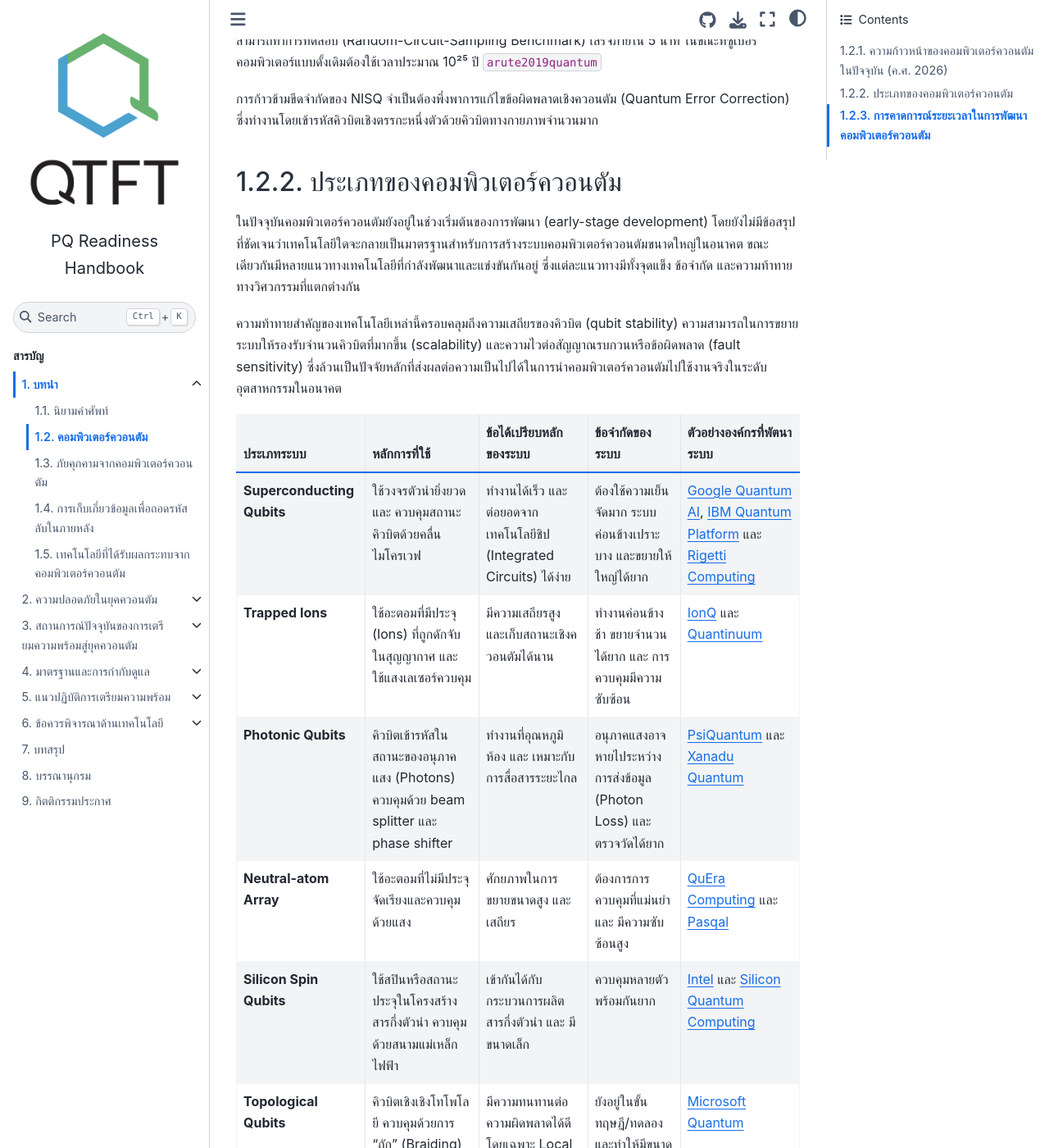
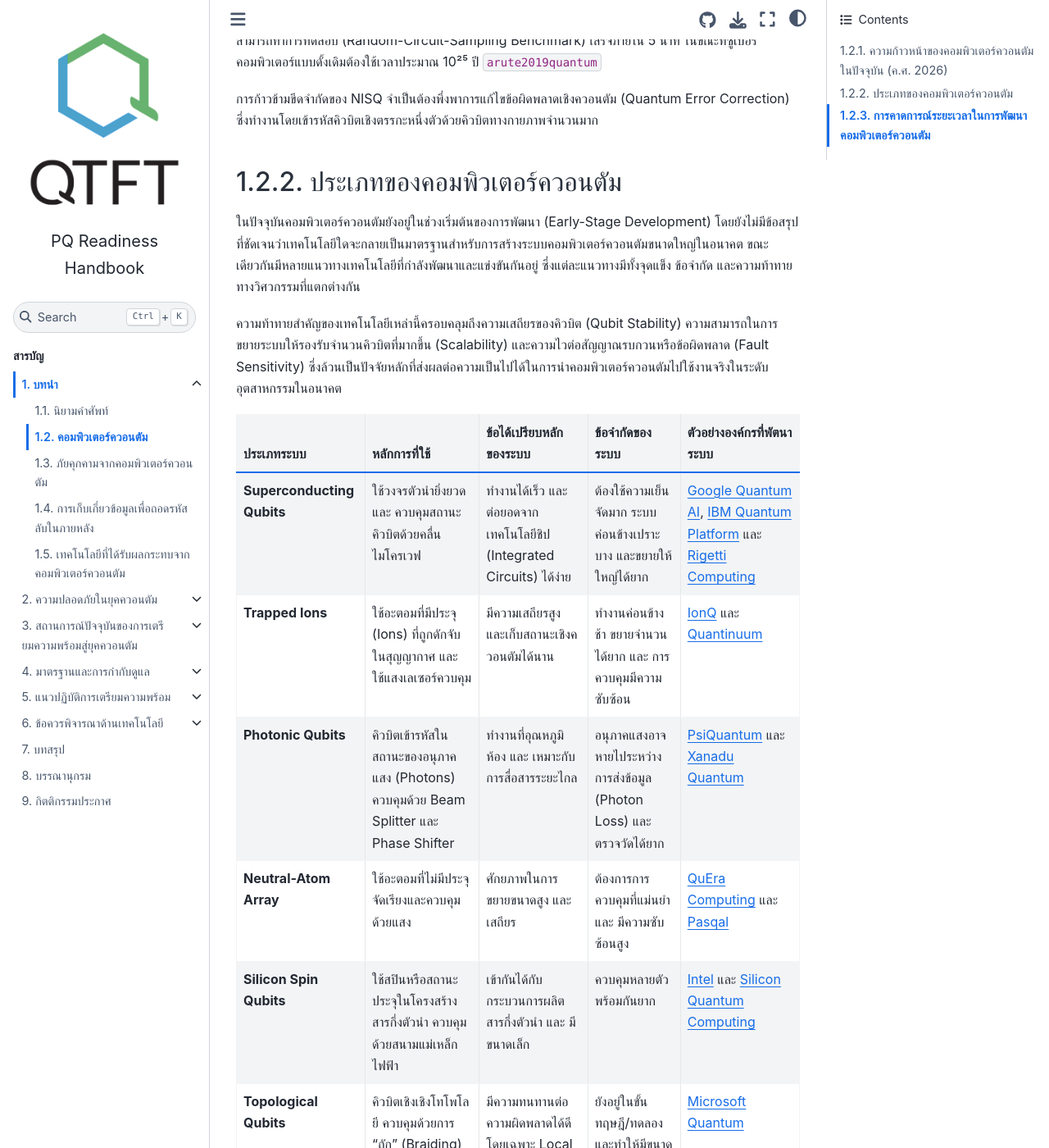
Before and after one commit to qtft/pq-readiness-handbook, a Jupyter Book: the page built from book/introduction/quantum-computer.md, in a window 1280 px wide and 1400 px high, scrolled down 843 px. Shown: the whole window at 82% size. Built offline with Jupyter Book 1.0.4 settings and Sphinx 7.4.7 and the Sphinx Book theme 1.1.4, drawn with Linux system fonts in a browser that asks for light colours; comment, search, counter and statistics services are not loaded; cross-references to code outside the pages are shown as plain code; some of the changed text lies outside the part shown.

```diff
--- a/book/introduction/quantum-computer.md
+++ b/book/introduction/quantum-computer.md
@@ -16,16 +16,16 @@
 
 ## ประเภทของคอมพิวเตอร์ควอนตัม
 
-ในปัจจุบันคอมพิวเตอร์ควอนตัมยังอยู่ในช่วงเริ่มต้นของการพัฒนา (early-stage development) โดยยังไม่มีข้อสรุปที่ชัดเจนว่าเทคโนโลยีใดจะกลายเป็นมาตรฐานสำหรับการสร้างระบบคอมพิวเตอร์ควอนตัมขนาดใหญ่ในอนาคต ขณะเดียวกันมีหลายแนวทางเทคโนโลยีที่กำลังพัฒนาและแข่งขันกันอยู่ ซึ่งแต่ละแนวทางมีทั้งจุดแข็ง ข้อจำกัด และความท้าทายทางวิศวกรรมที่แตกต่างกัน
+ในปัจจุบันคอมพิวเตอร์ควอนตัมยังอยู่ในช่วงเริ่มต้นของการพัฒนา (Early-Stage Development) โดยยังไม่มีข้อสรุปที่ชัดเจนว่าเทคโนโลยีใดจะกลายเป็นมาตรฐานสำหรับการสร้างระบบคอมพิวเตอร์ควอนตัมขนาดใหญ่ในอนาคต ขณะเดียวกันมีหลายแนวทางเทคโนโลยีที่กำลังพัฒนาและแข่งขันกันอยู่ ซึ่งแต่ละแนวทางมีทั้งจุดแข็ง ข้อจำกัด และความท้าทายทางวิศวกรรมที่แตกต่างกัน
 
-ความท้าทายสำคัญของเทคโนโลยีเหล่านี้ครอบคลุมถึงความเสถียรของคิวบิต (qubit stability) ความสามารถในการขยายระบบให้รองรับจำนวนคิวบิตที่มากขึ้น (scalability) และความไวต่อสัญญาณรบกวนหรือข้อผิดพลาด (fault sensitivity) ซึ่งล้วนเป็นปัจจัยหลักที่ส่งผลต่อความเป็นไปได้ในการนำคอมพิวเตอร์ควอนตัมไปใช้งานจริงในระดับอุตสาหกรรมในอนาคต
+ความท้าทายสำคัญของเทคโนโลยีเหล่านี้ครอบคลุมถึงความเสถียรของคิวบิต (Qubit Stability) ความสามารถในการขยายระบบให้รองรับจำนวนคิวบิตที่มากขึ้น (Scalability) และความไวต่อสัญญาณรบกวนหรือข้อผิดพลาด (Fault Sensitivity) ซึ่งล้วนเป็นปัจจัยหลักที่ส่งผลต่อความเป็นไปได้ในการนำคอมพิวเตอร์ควอนตัมไปใช้งานจริงในระดับอุตสาหกรรมในอนาคต
 
 | ประเภทระบบ | หลักการที่ใช้ | ข้อได้เปรียบหลักของระบบ | ข้อจำกัดของระบบ | ตัวอย่างองค์กรที่พัตนาระบบ |
 |------------------|---------------------|------------------------------------|--------------------------------------|--------------------------------------|
 | __Superconducting Qubits__ | ใช้วงจรตัวนำยิ่งยวด และ ควบคุมสถานะคิวบิตด้วยคลื่นไมโครเวฟ | ทำงานได้เร็ว และ ต่อยอดจากเทคโนโลยีชิป (Integrated Circuits) ได้ง่าย | ต้องใช้ความเย็นจัดมาก ระบบค่อนข้างเปราะบาง และขยายให้ใหญ่ได้ยาก | [Google Quantum AI](https://quantumai.google/), [IBM Quantum Platform](https://quantum.cloud.ibm.com/) และ [Rigetti Computing](https://www.rigetti.com/) |
 | __Trapped Ions__ | ใช้อะตอมที่มีประจุ (Ions) ที่ถูกดักจับในสุญญากาศ และ ใช้แสงเลเซอร์ควบคุม | มีความเสถียรสูง และเก็บสถานะเชิงควอนตัมได้นาน | ทำงานค่อนข้างช้า ขยายจำนวนได้ยาก และ การควบคุมมีความซับซ้อน | [IonQ](https://www.ionq.com/) และ [Quantinuum](https://www.quantinuum.com/) |
-| __Photonic Qubits__ | คิวบิตเข้ารหัสในสถานะของอนุภาคแสง (Photons) ควบคุมด้วย beam splitter และ phase shifter | ทำงานที่อุณหภูมิห้อง และ เหมาะกับการสื่อสารระยะไกล | อนุภาคแสงอาจหายไประหว่างการส่งข้อมูล (Photon Loss) และ ตรวจวัดได้ยาก | [PsiQuantum](https://www.psiquantum.com/) และ [Xanadu Quantum](https://www.xanadu.ai/) |
-| __Neutral-atom Array__ | ใช้อะตอมที่ไม่มีประจุ จัดเรียงและควบคุมด้วยแสง | ศักยภาพในการขยายขนาดสูง และ เสถียร | ต้องการการควบคุมที่แม่นยำ และ มีความซับซ้อนสูง | [QuEra Computing](https://www.quera.com/) และ [Pasqal](https://www.pasqal.com/) |
+| __Photonic Qubits__ | คิวบิตเข้ารหัสในสถานะของอนุภาคแสง (Photons) ควบคุมด้วย Beam Splitter และ Phase Shifter | ทำงานที่อุณหภูมิห้อง และ เหมาะกับการสื่อสารระยะไกล | อนุภาคแสงอาจหายไประหว่างการส่งข้อมูล (Photon Loss) และ ตรวจวัดได้ยาก | [PsiQuantum](https://www.psiquantum.com/) และ [Xanadu Quantum](https://www.xanadu.ai/) |
+| __Neutral-Atom Array__ | ใช้อะตอมที่ไม่มีประจุ จัดเรียงและควบคุมด้วยแสง | ศักยภาพในการขยายขนาดสูง และ เสถียร | ต้องการการควบคุมที่แม่นยำ และ มีความซับซ้อนสูง | [QuEra Computing](https://www.quera.com/) และ [Pasqal](https://www.pasqal.com/) |
 | __Silicon Spin Qubits__ | ใช้สปินหรือสถานะประจุในโครงสร้างสารกึ่งตัวนำ ควบคุมด้วยสนามแม่เหล็กไฟฟ้า | เข้ากันได้กับกระบวนการผลิตสารกึ่งตัวนำ และ มีขนาดเล็ก | ควบคุมหลายตัวพร้อมกันยาก | [Intel](https://www.intel.la/content/www/xl/es/research/quantum-computing.html) และ [Silicon Quantum Computing](https://www.sqc.com.au/) |
 | __Topological Qubits__ | คิวบิตเชิงเชิงโทโพโลยี ควบคุมด้วยการ "ถัก" (Braiding) | มีความทนทานต่อความผิดพลาดได้ดี โดยเฉพาะ Local Fault | ยังอยู่ในขั้นทฤษฎี/ทดลอง และทำให้มีขนาดใหญ่ได้ยากมาก | [Microsoft Quantum](https://quantum.microsoft.com/) |
 
@@ -33,7 +33,7 @@
 
 การประเมินว่าคอมพิวเตอร์ควอนตัมจะเริ่มเป็นภัยคุกคามต่อระบบการเข้ารหัสแบบดั้งเดิมเมื่อใด จำเป็นต้องอ้างอิงข้อมูลจากหลายแหล่ง เช่น แผนพัฒนาเทคโนโลยีของผู้ผลิต รายงานจากภาครัฐ และงานวิจัยที่ผ่านการทบทวนโดยผู้เชี่ยวชาญ
 
-ตารางต่อไปนี้สรุปหมุดหมายสำคัญของการพัฒนา ตั้งแต่ยุค NISQ ไปจนถึงระบบที่ทนทานต่อความผิดพลาด (fault-tolerant) เพื่อช่วยให้ผู้บริหารสามารถนำไปใช้วางแผนเชิงกลยุทธ์ การลงทุนด้านความมั่นคงปลอดภัย และการปฏิบัติตามมาตรฐานได้อย่างเหมาะสมและทันท่วงที
+ตารางต่อไปนี้สรุปหมุดหมายสำคัญของการพัฒนา ตั้งแต่ยุค NISQ ไปจนถึงระบบที่ทนทานต่อความผิดพลาด (Fault-Tolerant) เพื่อช่วยให้ผู้บริหารสามารถนำไปใช้วางแผนเชิงกลยุทธ์ การลงทุนด้านความมั่นคงปลอดภัย และการปฏิบัติตามมาตรฐานได้อย่างเหมาะสมและทันท่วงที
 
 | ปี ค.ศ. | เหตุการณ์สำคัย (Milestones) | แหล่งที่มา |
 |---------|------------------------|------------|
```
Also changed, not shown: book/homepage.md (+4 -4 lines), book/introduction/definitions.md (+3 -3 lines), book/introduction/quantum-threat.md (+27 -13 lines), book/references.bib (+46 -0 lines).
